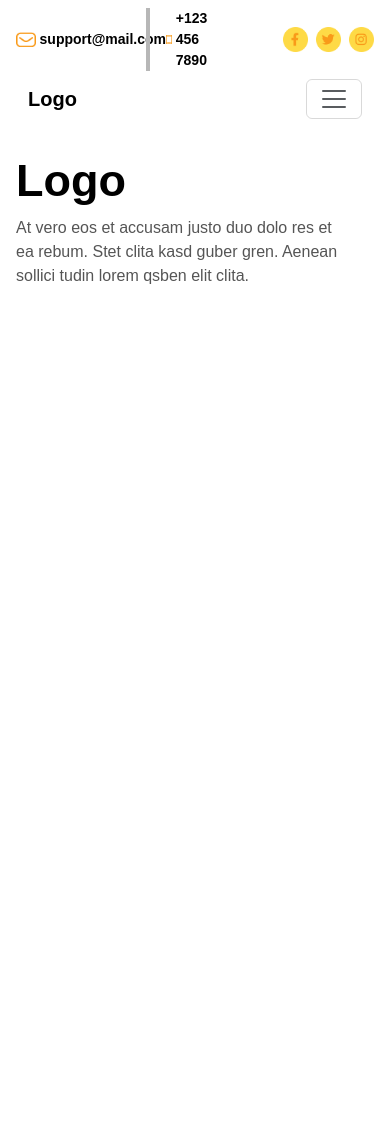
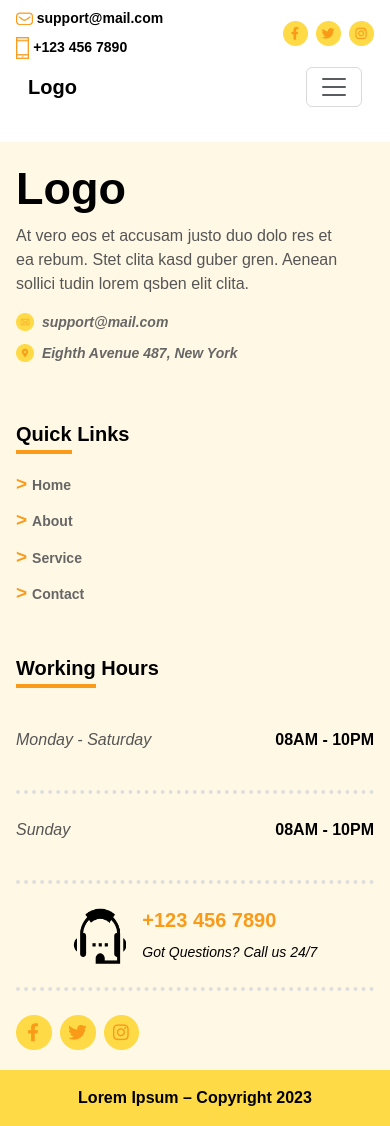
Before and after one commit to weblinxsolution/Pet-Care, a plain HTML site: page index.html in a window 390 px wide. Before the commit the page ends 844 px from the top, so only its background shows below. Drawn offline with nearby package versions, Linux system fonts and the light colour scheme; a web font is replaced by a local one.

Commit message:
header / Footer with responsive in every screen

```diff
--- a/assets/style.css
+++ b/assets/style.css
@@ -27,9 +27,9 @@ h2 {
 }
 
 h6 {
-    font-size: 26px;
+    font-size: 20px;
     color: #000;
-    font-weight: 600;
+    font-weight: 700;
 }
 
 a,
@@ -66,6 +66,16 @@ p {
     gap: .5rem;
 }
 
+.socail-header-icons-1 {
+    display: flex;
+    justify-content: start;
+    gap: .5rem;
+}
+
+.socail-header-icons-1 img {
+    width: 10%;
+}
+
 .socail-header-icons img {
     width: 15%;
 }
@@ -73,3 +83,85 @@ p {
 .spacing {
     margin-top: 7%;
 }
+
+.footer-icons {
+    gap: .5rem;
+    margin-bottom: 10px;
+}
+
+.footer-icons img {
+    width: 8%;
+}
+
+.text-grey {
+    color: #666666;
+}
+
+.half-border {
+    border-bottom: 4px solid #F99A19;
+    padding-bottom: 5px;
+}
+
+.indicate-arrow {
+    padding-right: 5px;
+    font-size: 19px;
+}
+
+.shadule {
+    border-bottom: 4px dotted #DEDEDE;
+    padding-top: 1.5rem;
+    padding-bottom: 1.4rem;
+}
+
+.headphone-img img {
+    width: 15%;
+}
+
+.text-black {
+    color: #000;
+}
+
+.fw-med {
+    font-weight: 500;
+}
+
+.footer-bg {
+    background-color: #FFF8E5;
+    background-image: url("./images/footer-bg-image.png");
+    background-size: 90%;
+    background-repeat: no-repeat;
+    background-position: center;
+    padding-top: 5%;
+    padding-bottom: 5%;
+}
+
+.copy-right {
+    background-color: #FEDA46;
+    padding: 1rem;
+}
+
+.copy-right p {
+    margin: 0;
+}
+
+@media (max-width:999px) {
+    .footer-icons img{
+        width: 5%;
+    }
+    .footer-bg {
+        background-image: none;
+    }
+}
+@media (max-width:768px) {
+    .message-box-icon img{
+        width: 10%;
+    }
+    .message-box-icon-1 img{
+        width: 8%;
+    }
+    .message-box-icon-1 {
+        border: none;
+        padding-left: 0;
+        padding-top: .5rem;
+    }
+}
--- a/index.html
+++ b/index.html
@@ -17,7 +17,7 @@
         <header>
             <div class="wrapper">
                 <div class="row justify-content-center align-items-center pt-2">
-                    <div class="col-6 d-flex align-items-center justify-content-start">
+                    <div class="col-6 d-md-flex align-items-center justify-content-start">
 
                         <div class="d-flex align-items-center message-box-icon gap-1">
                             <img src="./assets/images/message.png" alt="">
@@ -116,11 +116,19 @@
             </div>
         </header>
     </section>
+    <!-- section-1 Banner -->
+
+
+
+
+
+
     <!-- Footer -->
     <section class="spacing">
+        <footer class="footer-bg">
             <div class="wrapper">
                 <div class="row">
-                <div class="col-lg-4">
+                    <div class="col-lg-4 mb-lg-0 mb-5">
                         <div>
                             <h2>
                                 Logo
@@ -134,12 +142,65 @@
                             </p>
                         </div>
                         <div>
+                            <div class="d-flex align-items-center footer-icons">
+                                <img src="./assets/images/support-icon.png" alt="">
+                                <a href="#" class="fst-italic text-grey">support@mail.com</a>
+                            </div>
 
+                            <div class="d-flex align-items-center footer-icons">
+                                <img src="./assets/images/location-icon.png" alt="">
+                                <a href="#" class="fst-italic text-grey">Eighth Avenue 487, New York</a>
                             </div>
                         </div>
-                <div class="col-lg-4"></div>
-                <div class="col-lg-4"></div>
                     </div>
+                    <div class="col-lg-4 mb-lg-0 mb-5">
+                        <div>
+                            <h6><span class="half-border">Quick</span> Links</h6>
+                        </div>
+                        <div class="d-flex flex-column mt-4 gap-2">
+                            <a href="#" class="text-grey fw-bold"><span
+                                    class="text-orange indicate-arrow">></span>Home</a>
+                            <a href="#" class="text-grey fw-bold"><span
+                                    class="text-orange indicate-arrow">></span>About</a>
+                            <a href="#" class="text-grey fw-bold"><span
+                                    class="text-orange indicate-arrow">></span>Service</a>
+                            <a href="#" class="text-grey fw-bold"><span
+                                    class="text-orange indicate-arrow">></span>Contact</a>
+                        </div>
+                    </div>
+                    <div class="col-lg-4 col-md-6 col-12">
+                        <div>
+                            <h6><span class="half-border">Working</span> Hours</h6>
+                        </div>
+                        <div class="mt-4">
+                            <div class="shadule d-flex justify-content-between">
+                                <p class="fst-italic">Monday - Saturday</p>
+                                <p class="text-black fw-bold">08AM - 10PM</p>
+                            </div>
+                            <div class="shadule d-flex justify-content-between">
+                                <p class="fst-italic">Sunday</p>
+                                <p class="text-black fw-bold">08AM - 10PM</p>
+                            </div>
+
+                            <div class="shadule headphone-img d-flex justify-content-center gap-3">
+                                <img src="./assets/images/headphones.png" alt="">
+                                <div>
+                                    <h6 class="text-orange">+123 456 7890</h6>
+                                    <a href="#" class="text-black fst-italic fw-med">Got Questions? Call us 24/7</a>
+                                </div>
+                            </div>
+                            <div class="socail-header-icons-1 justify-content-start mt-4">
+                                <img src="./assets/images/facbook-icon.png" alt="">
+                                <img src="./assets/images/twitter.png" alt="">
+                                <img src="./assets/images/instagram.png" alt="">
+                            </div>
+                        </div>
+                    </div>
+                </div>
+            </div>
+        </footer>
+        <div class="copy-right text-center">
+            <p class="text-black fw-bold">Lorem Ipsum – Copyright 2023 </p>
         </div>
     </section>
 </body>
```
Also changed, not shown: assets/images/footer-bg-image.png (added), assets/images/headphones.png (added), assets/images/location-icon.png (added), assets/images/support-icon.png (added). Lines whose indentation alone changed are shown as unchanged.
